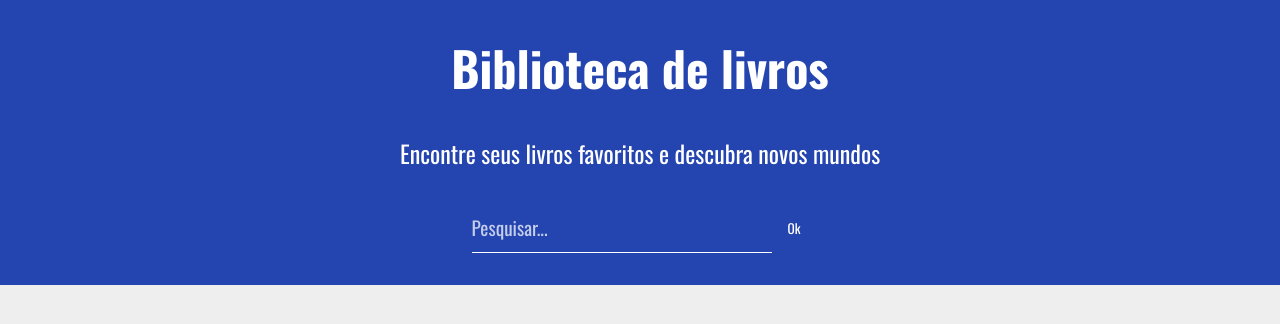
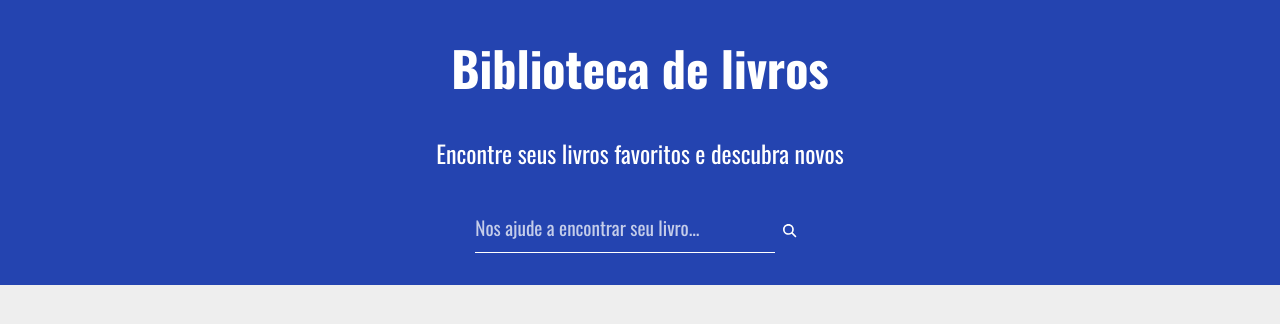
Before and after one commit to danielfogacaa/google-books-test, a React (Create React App) app: page / in a window 1280 px wide. Shown: the top 324 px of the page. Built offline with nearby package versions, Linux system fonts and the light colour scheme.

Commit message:
Add submit to button

```diff
--- a/src/pages/Home.tsx
+++ b/src/pages/Home.tsx
@@ -1,32 +1,52 @@
-import React, { useEffect, useState } from 'react';
+import React, { useCallback, useEffect, useState } from 'react';
 import { useBooks } from 'hooks';
-import { Header, Row, Input, Text, Button } from 'components';
+import { Loading, Header, Row, Input, Text, Button } from 'components';
+import toast from 'react-hot-toast';
+import { FontAwesomeIcon } from '@fortawesome/react-fontawesome';
+import { faSearch } from '@fortawesome/free-solid-svg-icons';
 
 export const Home = () => {
   const { listInfo, bookList, getAll } = useBooks();
   const [searchText, setSearchText] = useState<string>('');
 
-  const handleSearch = () => {
+  const handleSearch = useCallback(
+    (e: React.MouseEvent<HTMLButtonElement, MouseEvent>) => {
+      e.preventDefault();
+      if (!searchText) {
+        toast.error(
+          `Você deve digitar algo para que possamos encontrar seu livro!`
+        );
+        return;
+      }
+      setSearchText('');
       getAll(searchText);
-  };
+    },
+    [getAll, searchText]
+  );
 
   return (
     <>
+      <Loading />
       <Header>
         <Text fontSize='3rem' fontWeight='bold'>
           Biblioteca de livros
         </Text>
         <Text fontSize='1.5rem'>
-          Encontre seus livros favoritos e descubra novos mundos
+          Encontre seus livros favoritos e descubra novos
         </Text>
         <Row>
+          <form>
             <Input
               width={300}
               height={50}
+              value={searchText}
               onChange={(e) => setSearchText(e.target.value)}
-            placeholder='Pesquisar...'
+              placeholder='Nos ajude a encontrar seu livro...'
             />
-          <Button onClick={handleSearch}>Ok</Button>
+            <Button onClick={(e) => handleSearch(e)} type='submit'>
+              <FontAwesomeIcon icon={faSearch} />
+            </Button>
+          </form>
         </Row>
       </Header>
       {listInfo?.totalItems}
```
Lines whose indentation alone changed are shown as unchanged.
